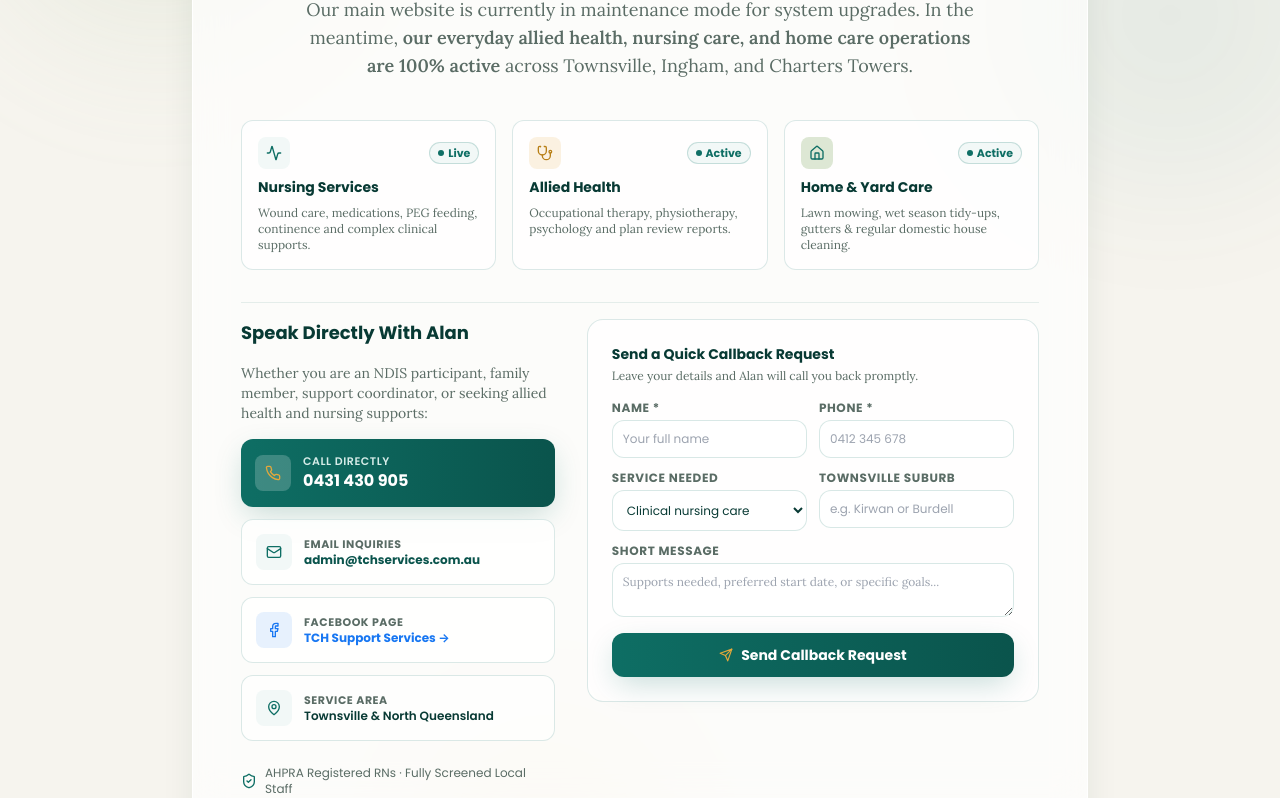
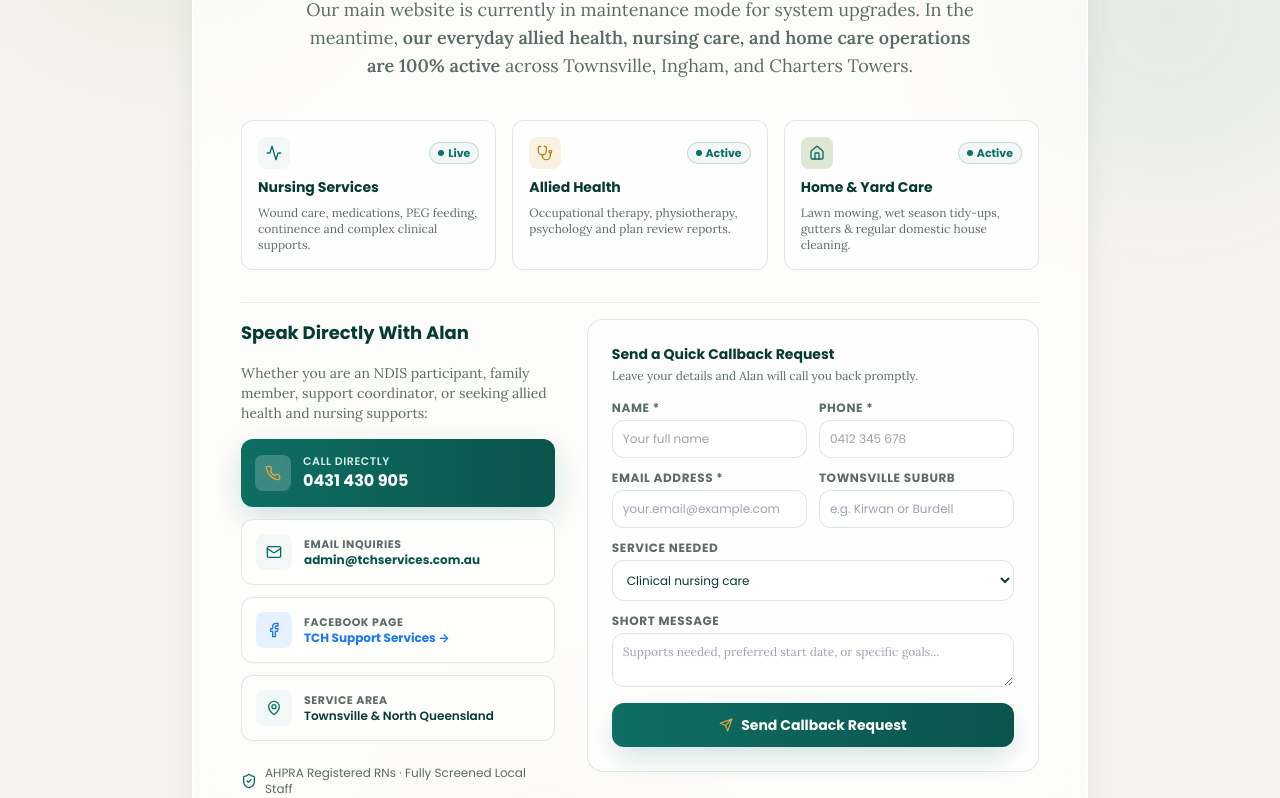
Before and after one commit to geomadappallil-star/TCH_FE, a React (Vite) app: page / in a window 1280 px wide. Shown: the part 424-1222 px from the top of the page. Built offline with nearby package versions, Linux system fonts and the light colour scheme.

Commit message:
feat(callback): add email field to callback request form and standalone preview

```diff
--- a/src/components/MaintenanceHero.tsx
+++ b/src/components/MaintenanceHero.tsx
@@ -20,6 +20,7 @@ export const MaintenanceHero: React.FC = () => {
   const [formData, setFormData] = useState({
     name: '',
     phone: '',
+    email: '',
     service: 'Clinical nursing care',
     suburb: '',
     message: ''
@@ -45,10 +46,10 @@ export const MaintenanceHero: React.FC = () => {
       if (res.ok && data.success) {
         setFeedback({
           success: true,
-          message: 'Thank you! Your message was received. Alan will call you directly.',
+          message: 'Thank you! Your message was received. An acknowledgment has been sent to your email.',
           refId: data.referenceId
         });
-        setFormData({ name: '', phone: '', service: 'Clinical nursing care', suburb: '', message: '' });
+        setFormData({ name: '', phone: '', email: '', service: 'Clinical nursing care', suburb: '', message: '' });
       } else {
         setFeedback({
           success: false,
@@ -276,20 +277,15 @@ export const MaintenanceHero: React.FC = () => {
 
                   <div className="grid grid-cols-1 sm:grid-cols-2 gap-3">
                     <div>
-                      <label className="block text-muted font-bold uppercase tracking-wider mb-1">Service Needed</label>
-                      <select
-                        value={formData.service}
-                        onChange={(e) => setFormData({ ...formData, service: e.target.value })}
+                      <label className="block text-muted font-bold uppercase tracking-wider mb-1">Email Address *</label>
+                      <input
+                        type="email"
+                        required
+                        value={formData.email}
+                        onChange={(e) => setFormData({ ...formData, email: e.target.value })}
+                        placeholder="your.email@example.com"
                         className="glass-input w-full p-2.5 text-teal-ink"
-                      >
-                        <option>Clinical nursing care</option>
-                        <option>Allied health (OT, Physio, Psychology)</option>
-                        <option>NDIS everyday supports &amp; personal care</option>
-                        <option>Gardening or yard work</option>
-                        <option>House cleaning</option>
-                        <option>Housing &amp; accommodation</option>
-                        <option>Combined supports</option>
-                      </select>
+                      />
                     </div>
                     <div>
                       <label className="block text-muted font-bold uppercase tracking-wider mb-1">Townsville Suburb</label>
@@ -301,6 +297,23 @@ export const MaintenanceHero: React.FC = () => {
                         className="glass-input w-full p-2.5 text-teal-ink"
                       />
                     </div>
+                  </div>
+
+                  <div>
+                    <label className="block text-muted font-bold uppercase tracking-wider mb-1">Service Needed</label>
+                    <select
+                      value={formData.service}
+                      onChange={(e) => setFormData({ ...formData, service: e.target.value })}
+                      className="glass-input w-full p-2.5 text-teal-ink"
+                    >
+                      <option>Clinical nursing care</option>
+                      <option>Allied health (OT, Physio, Psychology)</option>
+                      <option>NDIS everyday supports &amp; personal care</option>
+                      <option>Gardening or yard work</option>
+                      <option>House cleaning</option>
+                      <option>Housing &amp; accommodation</option>
+                      <option>Combined supports</option>
+                    </select>
                   </div>
 
                   <div>
--- a/standalone-preview.html
+++ b/standalone-preview.html
@@ -267,6 +267,7 @@ footer.site a { color: #fff; }
           <form onsubmit="alert('Thank you! Alan has received your details and will phone you shortly.'); return false;">
             <input type="text" class="glass-input" placeholder="Your name *" required>
             <input type="tel" class="glass-input" placeholder="Your phone number *" required>
+            <input type="email" class="glass-input" placeholder="Your email address *" required>
             <input type="text" class="glass-input" placeholder="Townsville Suburb">
             <button type="submit" class="btn btn-primary" style="width:100%;">Request Fast Callback</button>
           </form>
```
